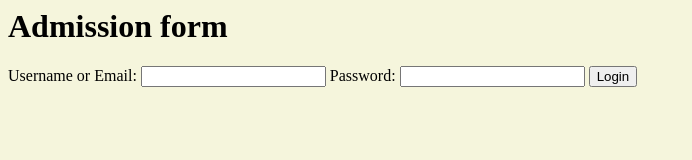
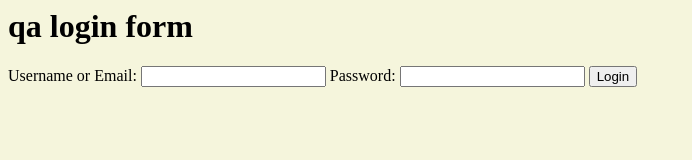
Before and after one commit to akshathapandu/mywebSite, a plain HTML site: page index.html in a window 1280 px wide. Shown: the whole page, without its empty margins (0-692 px from the left). Drawn offline with Linux system fonts and the light colour scheme.

Commit message:
changes in heading

```diff
--- a/index.html
+++ b/index.html
@@ -7,7 +7,7 @@
 
 <body bgcolor="beige">
     <div>
-        <h1>Admission form </h1>
+        <h1>qa login form </h1>
 
 
     </div>
```
